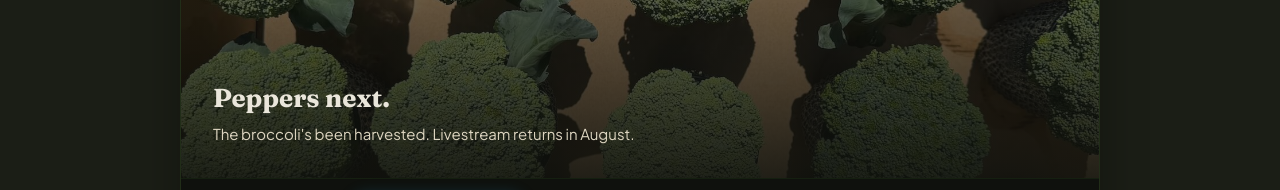
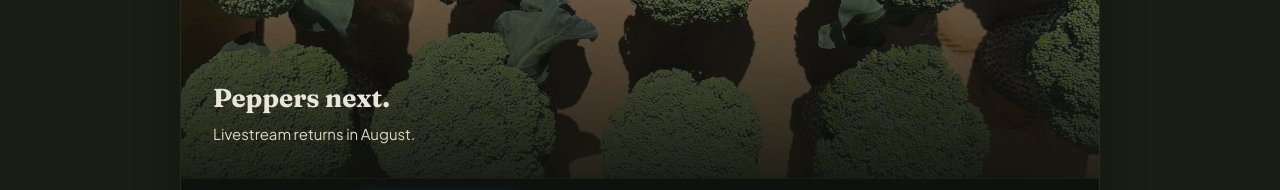
Before and after one commit to NanoGrove/nanogrove-site, a plain HTML site: page index.html in a window 1280 px wide. Shown: the part 1960-2150 px from the top of the page. Drawn offline with Linux system fonts and the light colour scheme; no server answers.

Commit message:
Update index.html

```diff
--- a/index.html
+++ b/index.html
@@ -288,7 +288,7 @@
     <div class="stream-intermission__scrim"></div>
     <div class="stream-intermission__content">
       <div class="stream-intermission__title">Peppers next.</div>
-      <div class="stream-intermission__body">The broccoli's been harvested. Livestream returns in August.</div>
+      <div class="stream-intermission__body">Livestream returns in August.</div>
     </div>
   </div>
 </div>
```
